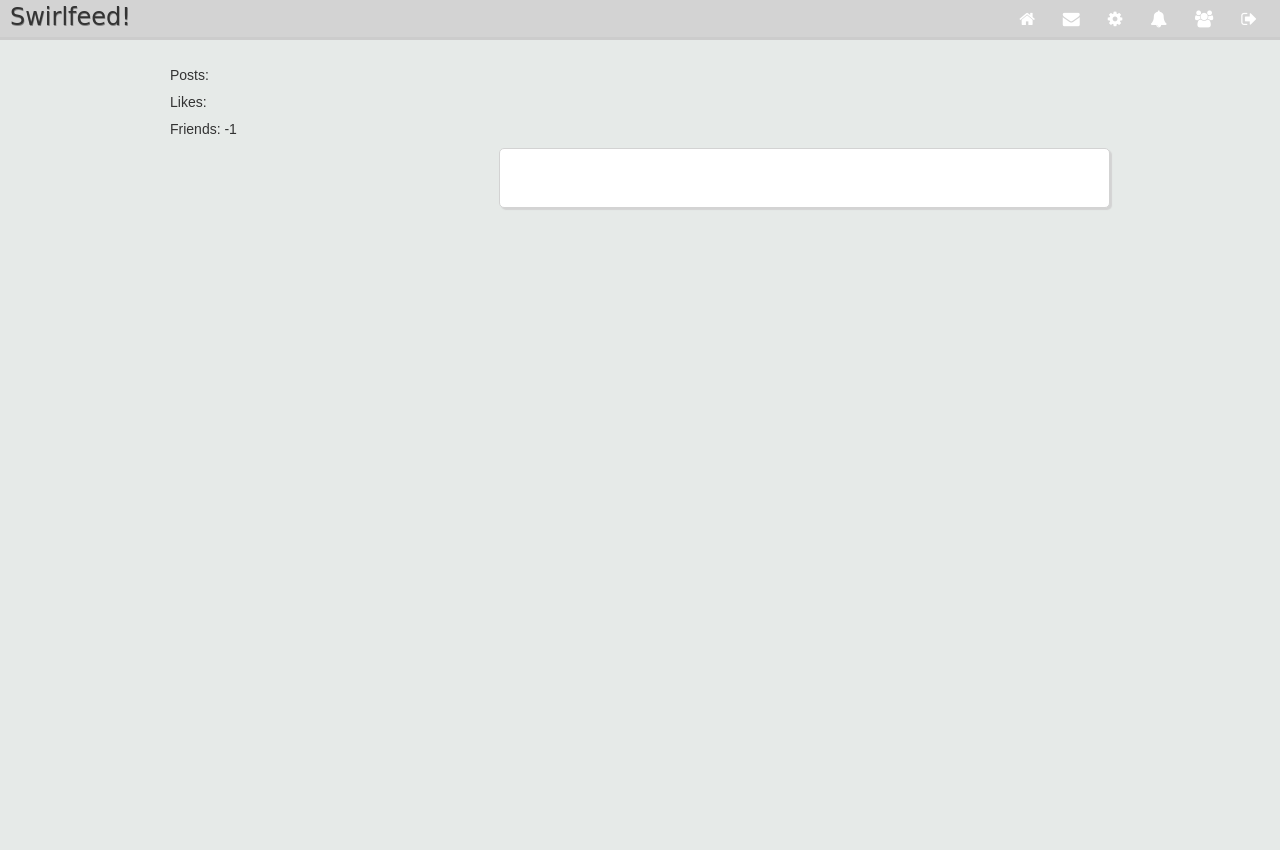
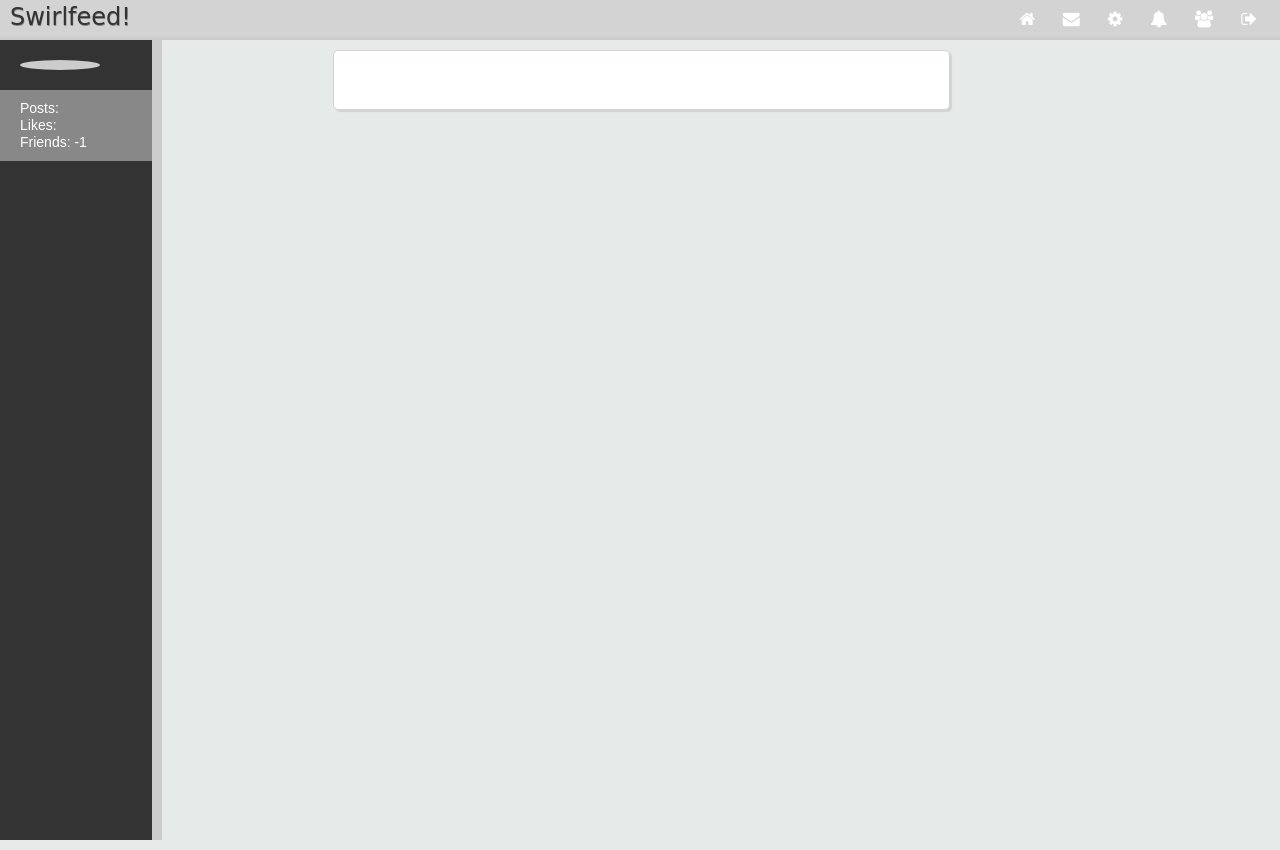
Before and after one commit to sanddc318/feedTorrent, a PHP site: page /profile.php in a window 1280 px wide. Before the commit the page ends 210 px from the top, so only its background shows below. Run offline with PHP 8.4, Linux system fonts and the light colour scheme; the visitor is signed in with stand-in values (Sample User, id 1); data that the repository does not hold is empty; some libraries are stand-ins or nearby versions; some web fonts are replaced.

Commit message:
Styled the profile page.

```diff
--- /dev/null
+++ b/assets/css/profile.css
@@ -0,0 +1,81 @@
+/* Core styles */
+body, html {
+  height: 100%;
+  line-height: 17px;
+  background-color: #e6eae8;
+  font-family: Arial, Helvetica, sans-serif;
+}
+
+ol, ul, li { list-style: none; }
+
+a {
+  text-decoration: none;
+  color: #337ab7;
+}
+
+a:hover {
+  text-decoration: none;
+  color: #337ab7;
+}
+
+.wrapper {
+  height: 100%;
+  margin: 0px auto;
+  margin-left: 0px;
+  top: 50px;
+  position: relative;
+  padding: 0px 10px;
+  padding-left: 0px;
+  width: 75%;
+  min-width: 950px;
+}
+
+.column {
+  background-color: #fff;
+  padding: 10px;
+  border: 1px solid #d3d3d3;
+  border-radius: 5px;
+  box-shadow: 2px 2px 1px #d3d3d3;
+  z-index: -1;
+}
+/* //////////////////////////////// */
+
+
+
+/* Profile area */
+.profile-left {
+  position: relative;
+  top: -10px;
+  width: 17%;
+  min-width: 130px;
+  max-width: 240px;
+  min-height: 100%;
+  background-color: #333;
+  color: #fff;
+  border-right: 10px solid #ccc;
+  margin-right: 20px;
+  min-height: 100%;
+  float: none;
+  display: inline-block;
+  vertical-align: top;
+}
+
+.profile-left > img {
+  min-width: 80px;
+  width: 55%;
+  margin: 20px;
+  border: 5px solid #ccc;
+  border-radius: 100%;
+}
+
+.profile-info {
+  background-color: #888;
+  width: 100%;
+  padding: 10px 0;
+}
+
+.profile-info p {
+  margin: 0 0 0 20px;
+  word-wrap: break-word;
+}
+/* //////////////////////////////// */
--- a/assets/css/styles.css
+++ b/assets/css/styles.css
@@ -1,9 +1,11 @@
 /* Core styles */
-body {
+body, html {
   line-height: 17px;
   background-color: #e6eae8;
   font-family: Arial, Helvetica, sans-serif;
 }
+
+ol, ul, li { list-style: none; }
 
 a {
   text-decoration: none;
@@ -13,6 +15,24 @@ a {
 a:hover {
   text-decoration: none;
   color: #337ab7;
+}
+
+.wrapper {
+  margin: 0px auto;
+  top: 50px;
+  position: relative;
+  padding: 0px 10px;
+  width: 75%;
+  min-width: 950px;
+}
+
+.column {
+  background-color: #fff;
+  padding: 10px;
+  border: 1px solid #d3d3d3;
+  border-radius: 5px;
+  box-shadow: 2px 2px 1px #d3d3d3;
+  z-index: -1;
 }
 /* //////////////////////////////// */
 
@@ -74,24 +94,6 @@ nav a.nav-link:hover {
 
 
 /* User detail styles */
-.wrapper {
-  margin: 0px auto;
-  top: 50px;
-  position: relative;
-  padding: 0px 10px;
-  width: 75%;
-  min-width: 950px;
-}
-
-.column {
-  background-color: #fff;
-  padding: 10px;
-  border: 1px solid #d3d3d3;
-  border-radius: 5px;
-  box-shadow: 2px 2px 1px #d3d3d3;
-  z-index: -1;
-}
-
 .user-details {
   width: 330px;
   float: left;
@@ -111,17 +113,13 @@ nav a.nav-link:hover {
   position: absolute;
 }
 
-.user-details-leftcol-right .name > a {
-  font-size: 1.2em;
-}
+.user-details-leftcol-right .name > a { font-size: 1.2em; }
 /* //////////////////////////////// */
 
 
 
 /* News feed / new post styles */
-textarea:focus {
-  outline: 0;
-}
+textarea:focus { outline: 0; }
 
 .main-column {
   float: right;
@@ -204,7 +202,6 @@ textarea:focus {
   margin: 0;
   cursor: pointer;
 }
-
 .comment-like:focus { outline: 0; }
 
 .like-value {
--- a/index.php
+++ b/index.php
@@ -73,7 +73,6 @@
         if ( (document.body.scrollHeight == document.body.scrollTop + window.innerHeight) &&
               noMorePosts == "false" ) {
           $("#loading").show();
-          console.log("Hello");
 
           var ajaxReq = $.ajax({
             url: "includes/handlers/ajax-load-posts.php",
--- a/profile.php
+++ b/profile.php
@@ -8,6 +8,18 @@
     $num_friends = ( substr_count($user_array["friends_array"], ",") ) - 1; // Make into a function?
   }
 ?>
+
+<!DOCTYPE html>
+<html lang="en">
+<head>
+  <meta charset="UTF-8">
+  <meta name="viewport" content="width=device-width, initial-scale=1.0">
+  <meta http-equiv="X-UA-Compatible" content="ie=edge">
+  <title></title>
+  <link rel="stylesheet" href="assets/css/styles.css">
+  <link rel="stylesheet" href="assets/css/profile.css">
+</head>
+<body>
 
     <div class="profile-left">
       <img src="<?php echo $user_array['profile_pic']; ?>" alt="">
```
Lines whose indentation alone changed are shown as unchanged.
